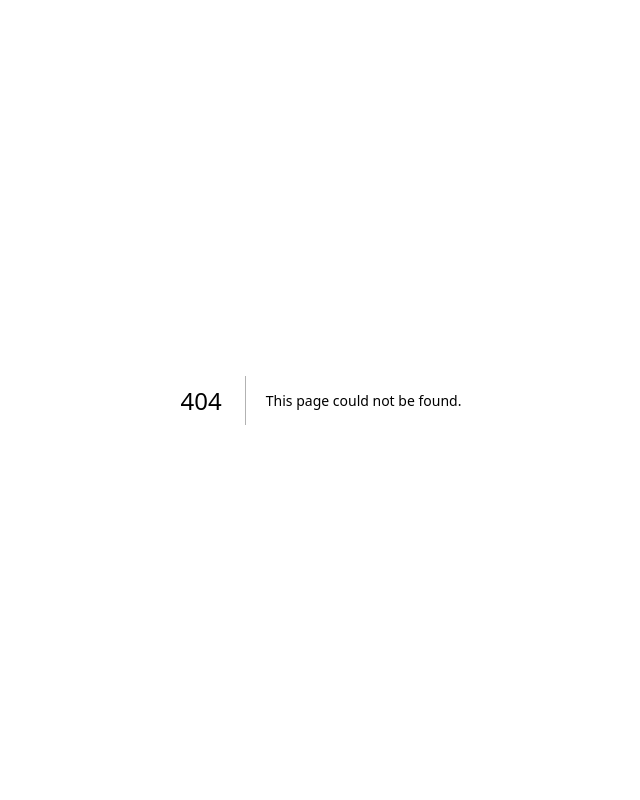
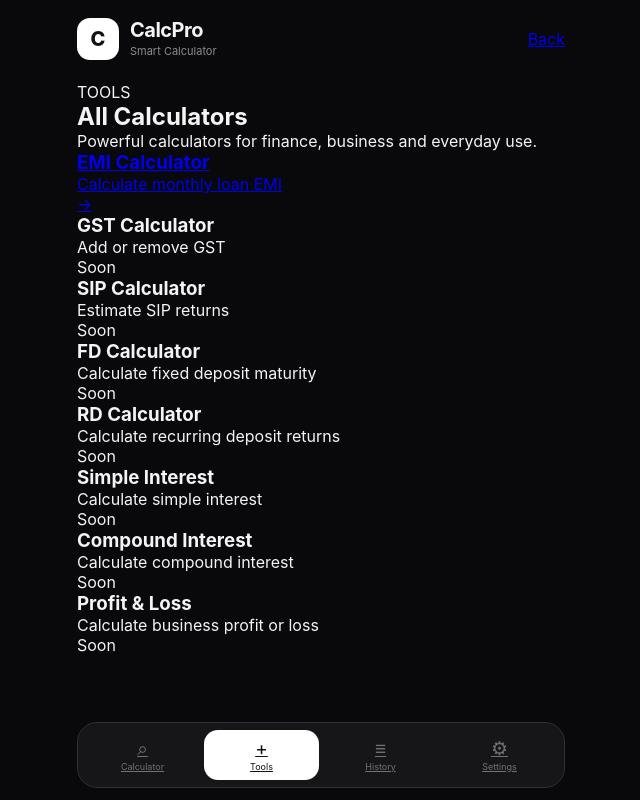
Before and after one commit to sameerkhan86926-a11y/calcpro, a Next.js app: page /calcpro/tools in a window 1280 px wide. Before the commit this address had no page. Shown: the whole page, without its empty margins (319-959 px from the left). Built offline with nearby package versions, Linux system fonts and the light colour scheme.

Commit message:
Create page.tsx

```diff
--- /dev/null
+++ b/app/tools/page.tsx
@@ -0,0 +1,130 @@
+"use client";
+
+import Link from "next/link";
+
+const tools = [
+  {
+    name: "EMI Calculator",
+    description: "Calculate monthly loan EMI",
+    href: "/tools/emi/",
+  },
+  {
+    name: "GST Calculator",
+    description: "Add or remove GST",
+    href: "#",
+  },
+  {
+    name: "SIP Calculator",
+    description: "Estimate SIP returns",
+    href: "#",
+  },
+  {
+    name: "FD Calculator",
+    description: "Calculate fixed deposit maturity",
+    href: "#",
+  },
+  {
+    name: "RD Calculator",
+    description: "Calculate recurring deposit returns",
+    href: "#",
+  },
+  {
+    name: "Simple Interest",
+    description: "Calculate simple interest",
+    href: "#",
+  },
+  {
+    name: "Compound Interest",
+    description: "Calculate compound interest",
+    href: "#",
+  },
+  {
+    name: "Profit & Loss",
+    description: "Calculate business profit or loss",
+    href: "#",
+  },
+];
+
+export default function ToolsPage() {
+  return (
+    <main className="app dark tools-page">
+      <header className="app-header">
+        <div className="brand">
+          <div className="brand-icon">C</div>
+
+          <div>
+            <h1>CalcPro</h1>
+            <p>Smart Calculator</p>
+          </div>
+        </div>
+
+        <Link href="/" className="back-button">
+          Back
+        </Link>
+      </header>
+
+      <section className="tools-heading">
+        <span>TOOLS</span>
+        <h2>All Calculators</h2>
+        <p>
+          Powerful calculators for finance, business and everyday use.
+        </p>
+      </section>
+
+      <section className="tools-list">
+        {tools.map((tool) => {
+          const available = tool.href !== "#";
+
+          return available ? (
+            <Link
+              key={tool.name}
+              href={tool.href}
+              className="tool-card"
+            >
+              <div>
+                <h3>{tool.name}</h3>
+                <p>{tool.description}</p>
+              </div>
+
+              <span className="tool-arrow">→</span>
+            </Link>
+          ) : (
+            <div
+              key={tool.name}
+              className="tool-card disabled-tool"
+            >
+              <div>
+                <h3>{tool.name}</h3>
+                <p>{tool.description}</p>
+              </div>
+
+              <span className="coming-soon">Soon</span>
+            </div>
+          );
+        })}
+      </section>
+
+      <nav className="bottom-nav">
+        <Link href="/" className="nav-item">
+          <span>⌕</span>
+          <small>Calculator</small>
+        </Link>
+
+        <Link href="/tools/" className="nav-item active">
+          <span>+</span>
+          <small>Tools</small>
+        </Link>
+
+        <Link href="/" className="nav-item">
+          <span>≡</span>
+          <small>History</small>
+        </Link>
+
+        <Link href="/" className="nav-item">
+          <span>⚙</span>
+          <small>Settings</small>
+        </Link>
+      </nav>
+    </main>
+  );
+}
```
